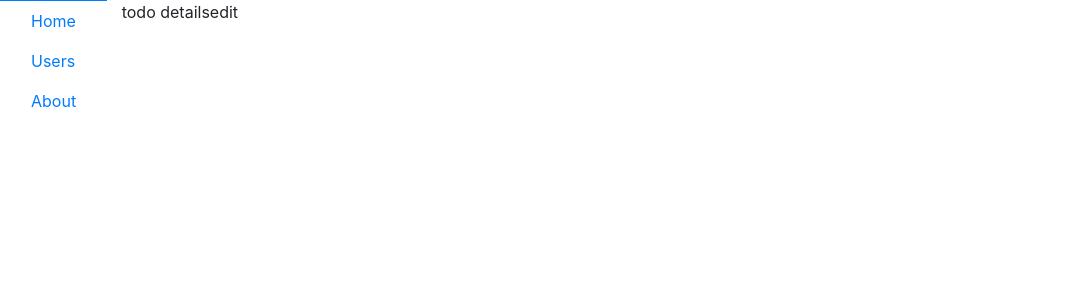
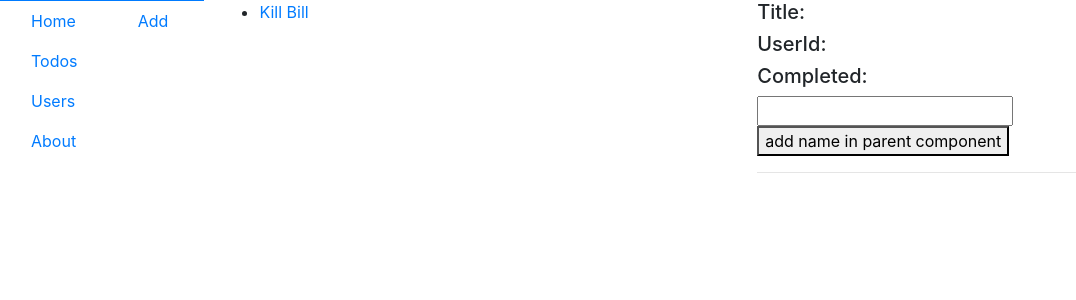
Before and after one commit to zhaoou/react_todolist, a React (Create React App) app: page /todo/edit/1 in a window 1280 px wide. Shown: the top 300 px of the page, without its empty margins (0-1076 px from the left). Built offline with nearby package versions, Linux system fonts and the light colour scheme; no server answers.

Commit message:
change todo list

```diff
--- a/src/Main.js
+++ b/src/Main.js
@@ -1,16 +1,18 @@
 import {Link, NavLink, Route, Switch} from "react-router-dom";
 import React, {Component, Fragment} from 'react';
 import Todos from "./todos/Todos";
-import TodoDetails from "./todos/TodoDetails";
 import Users from "./users/Users";
 
 let About = (props) => (<h3> Abuot</h3>);
 
 let NotFound = () => (<h3> Dis dint find </h3>);
 
+let Home = () => (<h3> Home  </h3>);
+
 let NavLinks = () => (
     <nav className="nav flex-column">
         <NavLink exact className="nav-link" to="/">Home</NavLink>
+        <NavLink exact className="nav-link" to="/todo">Todos</NavLink>
         <NavLink exact className="nav-link" to="/user">Users</NavLink>
         <NavLink exact className="nav-link" to="/about">About</NavLink>
 
@@ -19,11 +21,11 @@ let NavLinks = () => (
 
 let Routes = () => (
     <Switch>
-        <Route exact path="/"   component={Todos}/>
+        <Route exact path="/"   component={Home}/>
+        <Route path="/todo"     component={Todos}/>
         <Route path="/about"    component={About}/>
-        <Route path="/todo/:id" component={TodoDetails}/>
         <Route path="/user"     component={Users}/>
-        <Route path="/:page"    component={NotFound}/>
+        {/*<Route path="/:page"    component={NotFound}/>*/}
     </Switch>
 )
 
--- a/src/todos/Todo.js
+++ b/src/todos/Todo.js
@@ -11,7 +11,7 @@ class Todo extends Component {
 
         // copy of the function will be bound permanently to the object, not prototype, and will be looked up first when called. shadowing.
         this.addName = this.addName.bind(this);
-        this.goToTodo = this.goToTodo.bind(this);
+       // this.goToTodo = this.goToTodo.bind(this);
     }
 
     // this function belongs to Todo.prototype
@@ -21,12 +21,13 @@ class Todo extends Component {
         event.currentTarget.reset();
     }
 
-    goToTodo(event) {
-        event.preventDefault();
-        this.props.history.push(`/todo/${this.props.name}`);
-    }
+    // goToTodo(event) {
+    //     event.preventDefault();
+    //     this.props.history.push(`/todo/${this.props.name}`);
+    // }
 
     componentDidMount() {
+        console.log("todoooooo componentDidMount")
         // console.log(this, "mounted");
     }
 
@@ -34,14 +35,16 @@ class Todo extends Component {
         return (
             <Fragment>
 
-                <h1> {this.props.name}</h1>
-
+                <h5>Title: {this.props.name}</h5>
+                <h5>UserId: {this.props.userId}</h5>
+                <h5>Completed: {this.props.completed}</h5>
                 {/*<form onSubmit={this.goToTodo}>*/}
                 {/*<button type="submit"> see todo </button>*/}
                 {/*</form>*/}
-                <Link to={`/todo/${this.props.name}`}>Details</Link>
 
-                <h3> change names in App</h3>
+                {/*<Link to={`/todo/${this.props.name}`}>Details</Link>*/}
+
+                {/*<h3> change names in App</h3>*/}
                 <form onSubmit={this.addName}>
                     <input type="text" ref={this.nameRef} name="name"/>
                     <button type="submit"> add name in parent component</button>
--- /dev/null
+++ b/src/todos/TodoAPI.js
@@ -0,0 +1,43 @@
+
+const api = "https://jsonplaceholder.typicode.com"
+
+
+
+
+// Generate a unique token for storing your bookshelf data on the backend server.
+// let token = localStorage.token
+// if (!token)
+//     token = localStorage.token = Math.random().toString(36).substr(-8)
+
+const headers = {
+    'Accept': 'application/json',
+}
+
+export const get = (id) =>
+     fetch(`${api}/todos/${id}`, { headers })
+        .then(res => res.json())
+
+export const getAll = () =>
+    fetch(`${api}/todos`, { headers })
+        .then(res => res.json())
+
+// export const update = (book, shelf) =>
+//     fetch(`${api}/books/${book.id}`, {
+//         method: 'PUT',
+//         headers: {
+//             ...headers,
+//             'Content-Type': 'application/json'
+//         },
+//         body: JSON.stringify({ shelf })
+//     }).then(res => res.json())
+//
+// export const search = (query) =>
+//     fetch(`${api}/search`, {
+//         method: 'POST',
+//         headers: {
+//             ...headers,
+//             'Content-Type': 'application/json'
+//         },
+//         body: JSON.stringify({ query })
+//     }).then(res => res.json())
+//         .then(data => data.books)
--- a/src/todos/Todos.js
+++ b/src/todos/Todos.js
@@ -1,30 +1,76 @@
 import React, {Component} from 'react';
 import Todo from './Todo';
+import * as TodoAPI from "../todos/TodoAPI";
+import {Link, NavLink, Route} from "react-router-dom";
+
+let NavLinks = () => (
+    <nav className="nav flex-column">
+        <NavLink exact className="nav-link active" to="/todo/create">Add</NavLink>
+
+    </nav>
+)
+
+let Routes = (pr) => (
+    <div>
+        <Route path="/todo/create"   render={(props) => <Todo {...props} save={pr.add}/>}/>
+        <Route path="/todo/edit/:id" render={(props) => <Todo {...props} save={pr.add}/>}/>
+    </div>
+)
 
 class Todos extends Component {
 
     constructor(props) {
         super(props);
-        this.state = {ray: ["Kill Bill", "Buy Milk"]};
+        // this.state = {ray: ["Kill Bill", "Buy Milk"]};
+
+        this.state = {todos: [{title:"Kill Bill", userId:"0", completed:true}]};
+
         this.add = this.add.bind(this);
     }
 
     add(name) {
         console.log("adding name in App")
-        let oldNames = [...this.state.ray];
-        oldNames.push(name);
-        this.setState({ray: oldNames});
+        // let oldNames = [...this.state.ray];
+        // oldNames.push(name);
+        // this.setState({ray: oldNames});
+    }
+
+    componentDidMount() {
+        console.log("todos componentDidMount")
+        TodoAPI.getAll().then( (todos) => { this.setState({ todos }) } )
     }
 
     render() {
         return (
-            <div>
 
-                {this.state.ray.map((e, i) => (
-                    <Todo key={i} name={e} add={this.add}/>
-                ))}
+            <div className="row">
+
+                <div className="col-1 border-top border-primary">
+                    <NavLinks/>
+                </div>
+
+                <div className="col">
+                    {/*{this.state.todos.map((e, i) => (*/}
+                        {/*<Todo key={i} name={e.title} userId={e.userId} completed={e.completed.toString()} add={this.add}/> //*/}
+                    {/*))}*/}
+
+                    <ul>
+                        {this.state.todos.map((e) => (
+                            <li>
+                                <Link to={`/todo/edit/${e.id}`}>
+                                    {e.title.toString()}
+                                </Link>
+
+                            </li>
+                        ))}
+                    </ul>
+                </div>
+
+
+                <div className="col">
+                    <Routes add={this.add}/>
+                </div>
             </div>
-
 
         );
     }
--- a/src/users/UserForm.js
+++ b/src/users/UserForm.js
@@ -5,6 +5,7 @@ import * as UserAPI from "./UserAPI";
 class UserForm extends Component {
 
     constructor(props) {
+        console.log("constructor")
         super(props);
         this.state = { user: {id: Math.random() + "_", name: "", email: ""} };
         this.save = this.save.bind(this);
@@ -15,6 +16,8 @@ class UserForm extends Component {
         event.preventDefault();
         this.props.save(this.state.user);
         // TODO save in API
+        UserAPI.get(this.props.match.params.id).then( (user) => { this.setState({ user }) } )
+
         event.currentTarget.reset();
     }
 
@@ -29,6 +32,16 @@ class UserForm extends Component {
 
     componentDidMount() {
         UserAPI.get(this.props.match.params.id).then( (user) => { this.setState({ user }) } )
+        console.log("componentDidMount")
+    }
+
+    componentDidUpdate(prevProps) {
+        // Typical usage (don't forget to compare props):
+        console.log("componentDidUpdate")
+        if (this.props.match.params.id !== prevProps.match.params.id) {
+            console.log("componentDidUpdate conditions")
+            UserAPI.get(this.props.match.params.id).then( (user) => { this.setState({ user }) } )
+        }
     }
 
     render() {
```
Also changed, not shown: 1 other file (tests, documents, lock files or other folders).
